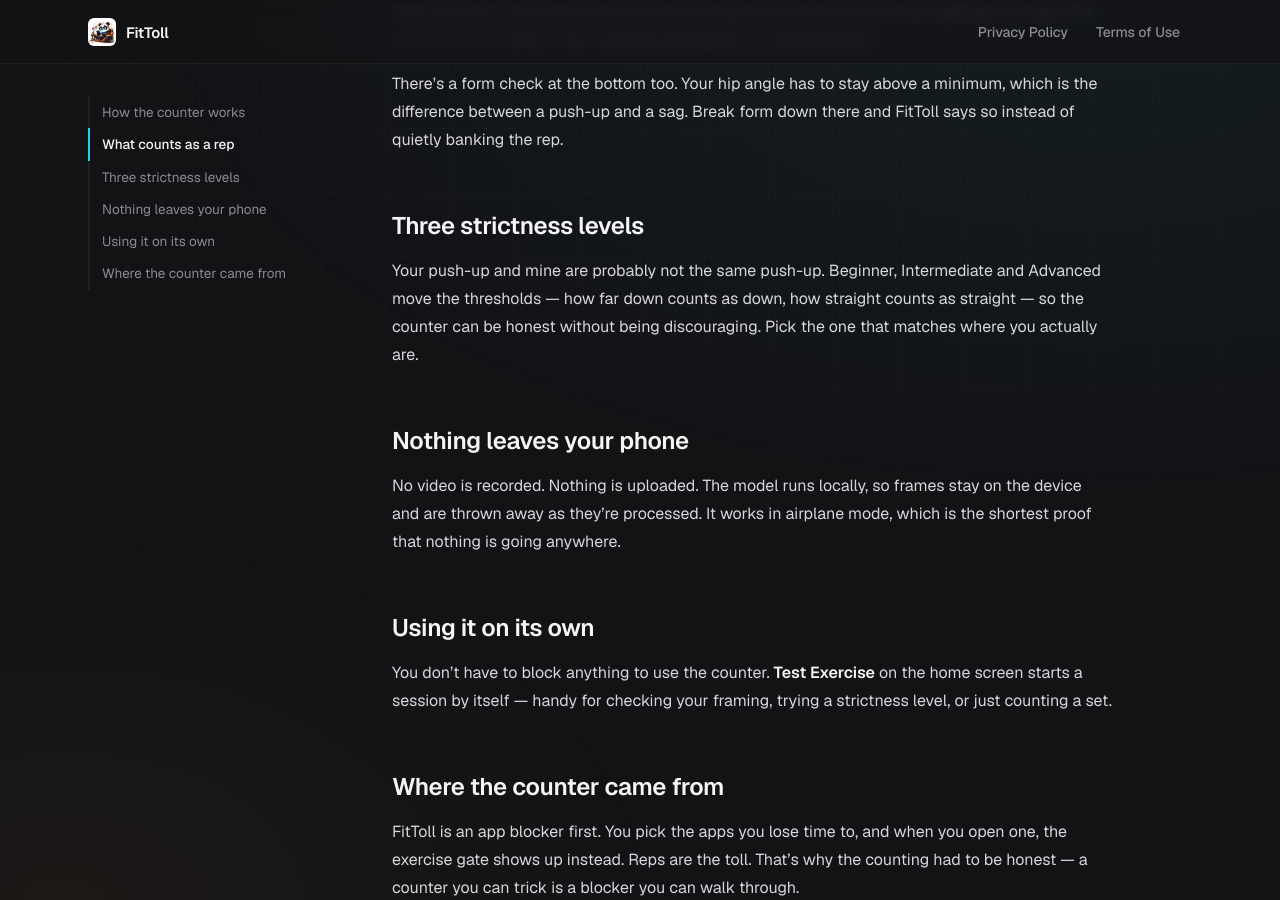
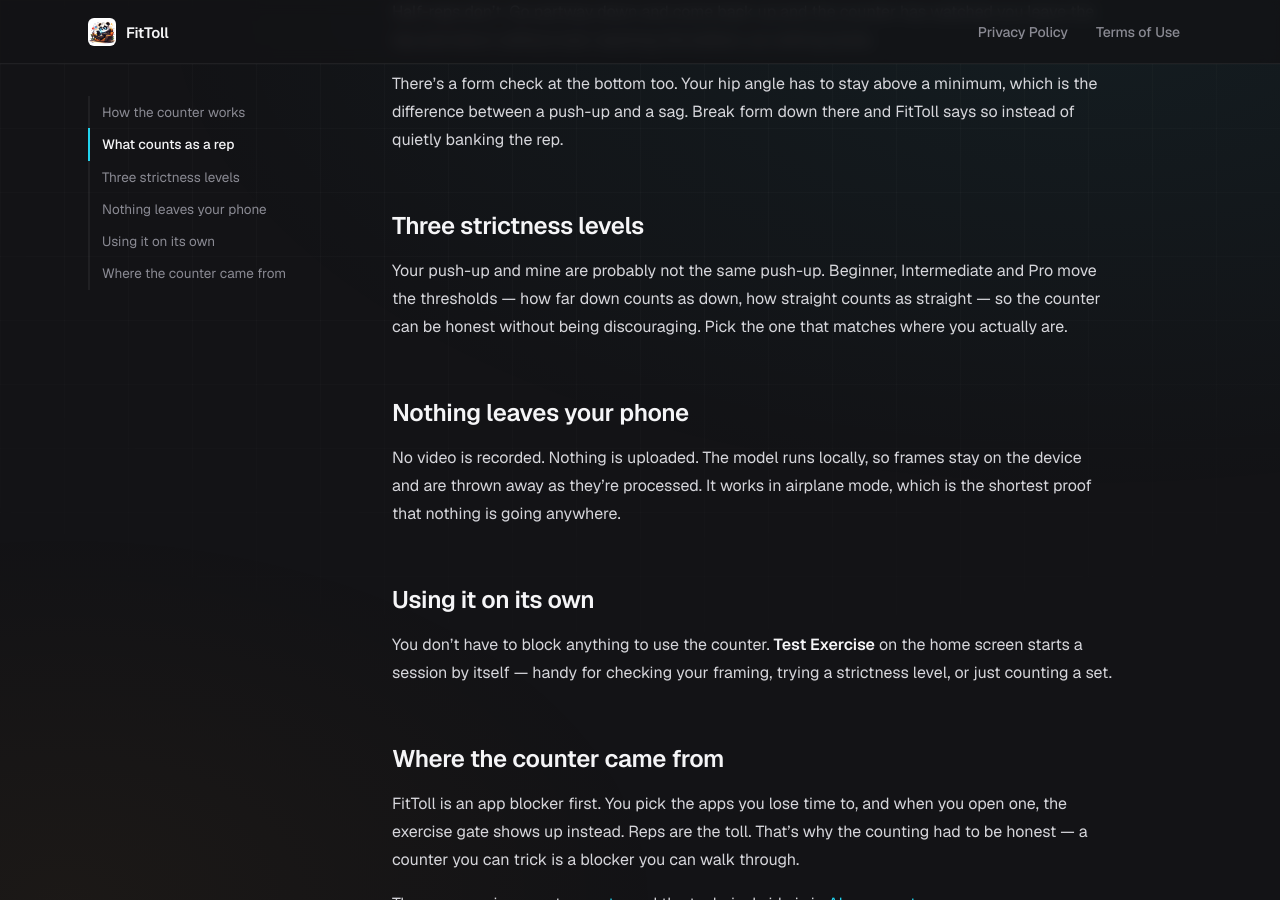
Before and after one commit to aurobindoGupta/fitToll-site, a Jekyll site: the page built from push-up-counter.md, in a window 1280 px wide and 900 px high, scrolled down 779 px. Built offline with Jekyll 4.4.1, drawn with Linux system fonts in a browser that asks for light colours.

Commit message:
fix(site): the third strictness level is called Pro, not Advanced
All three guide pages named the levels "Beginner, Intermediate and Advanced".
Both apps display "Pro": StrictnessSelectionScreen.kt:110 and
ExerciseSetupScreen.kt on Android, StrictnessSelectionView.swift:55,
ExerciseSetupView.swift:95 and OnboardingView.swift on iOS. The shared enum is
StrictnessLevel { BEGINNER, INTERMEDIATE, PRO } (ExerciseTypes.kt:8-12), so
"Advanced" is a name that exists nowhere in the product.

Small, but it is the exact word a reader goes looking for after choosing a
strictness level on the setup screen, and these pages are the SEO landing pages
where a first-time visitor arrives. Paragraphs rewrapped since "Pro" is shorter.

Site-wide grep for "Advanced" now returns zero across *.md and _includes.
Frontmatter still parses on all three pages.

Co-Authored-By: Claude Opus 5 (1M context) <noreply@anthropic.com>

```diff
--- a/push-up-counter.md
+++ b/push-up-counter.md
@@ -64,10 +64,9 @@ down there and FitToll says so instead of quietly banking the rep.
 ## Three strictness levels
 
 Your push-up and mine are probably not the same push-up. Beginner,
-Intermediate and Advanced move the thresholds — how far down counts as
-down, how straight counts as straight — so the counter can be honest
-without being discouraging. Pick the one that matches where you actually
-are.
+Intermediate and Pro move the thresholds — how far down counts as down,
+how straight counts as straight — so the counter can be honest without
+being discouraging. Pick the one that matches where you actually are.
 
 ## Nothing leaves your phone
 
```
Also changed, not shown: ai-rep-counter.md (+3 -3 lines), squat-counter.md (+3 -3 lines).
